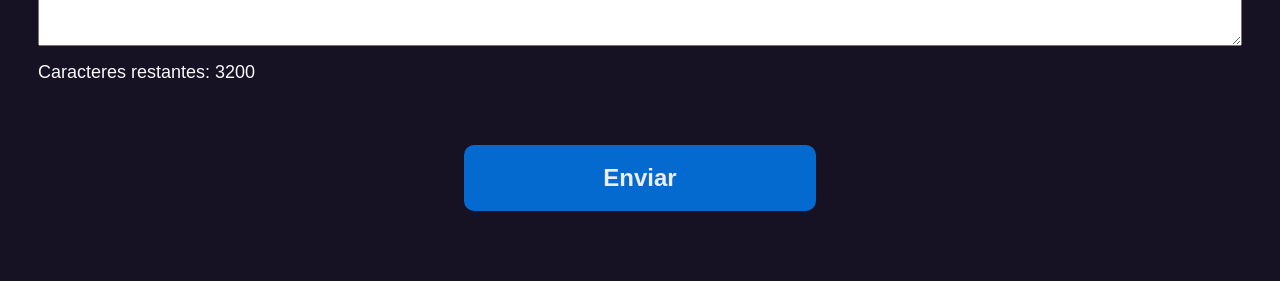
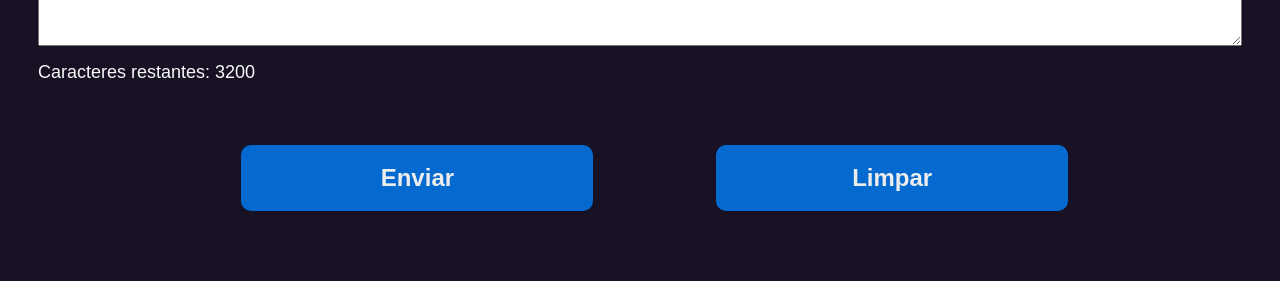
Before and after one commit to SouJunior/site-webapp, a Next.js app: page /ouvidoria in a window 1280 px wide. Shown: the part 1760-2041 px from the top of the page. Built offline with nearby package versions, Linux system fonts and the light colour scheme; a web font is replaced by a local one.

Commit message:
inclusão do botão limpar no form ouvidoria

```diff
--- a/components/FormOuvidoria/FormOuvidoria.module.css
+++ b/components/FormOuvidoria/FormOuvidoria.module.css
@@ -150,6 +150,15 @@
   border: none;
 }
 
+form .buttons{
+  display: flex;
+  flex-direction: row;
+  width:90%;
+  justify-content:center;
+  align-items:center;
+  padding-left: 150px;
+}
+
 .count {
   font-size: 18px;
 }
--- a/components/FormOuvidoria/index.jsx
+++ b/components/FormOuvidoria/index.jsx
@@ -83,6 +83,12 @@ const OuvidoriaForm = () => {
     }, 500);
   };
 
+  //Função para o botão limpar
+
+  const handleClear = (resetForm) => {
+    resetForm();
+  };
+
   const handleCancel = () => {
     const confirmed = window.confirm("Você deseja mesmo cancelar?");
 
@@ -144,7 +150,7 @@ const OuvidoriaForm = () => {
               }}
               validationSchema={validationSchema}
               onSubmit={handleSubmit}>
-              {({ isSubmitting, values }) => (
+              {({ isSubmitting, values, resetForm }) => (
                 <Form>
                   <div>
                     <label>Nome completo: *</label>
@@ -212,8 +218,9 @@ const OuvidoriaForm = () => {
                       className={styles.errorMessage}
                     />
                   </div>
-                  <div>
+                  <div className={styles.buttons}>
                     <button type="submit">Enviar</button>
+                    <button type="button" onClick={() => handleClear(resetForm)}>Limpar</button>
                   </div>
                 </Form>
               )}
```
